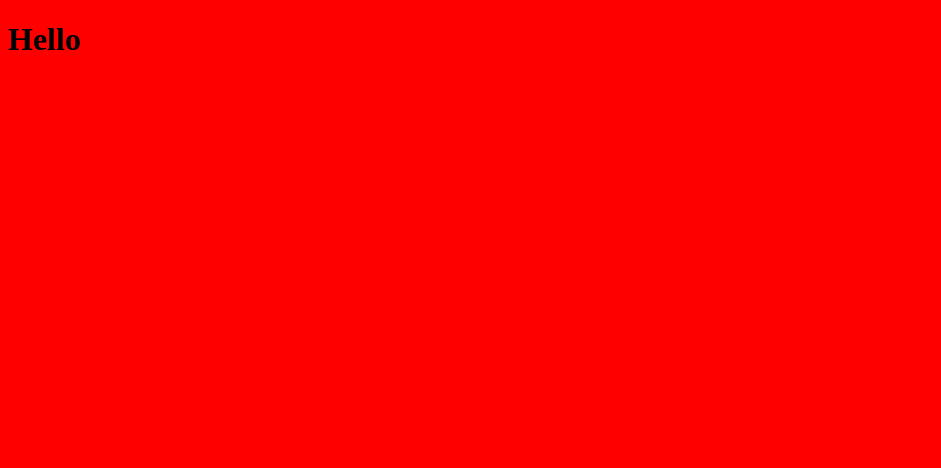
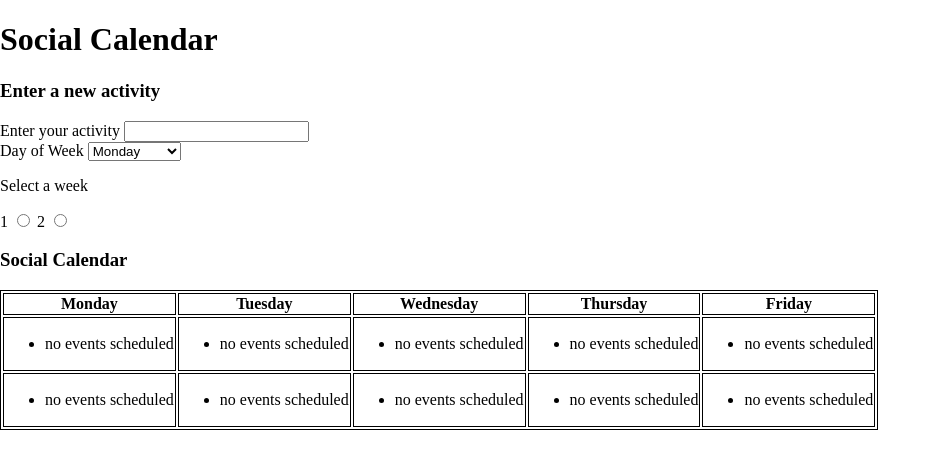
Before and after one commit to johnwdunn20/vanilla-dom-practice, a website: page client/home/index.html in a window 1280 px wide. Shown: the whole page, without its empty margins (0-941 px from the left). Drawn offline with Linux system fonts and the light colour scheme.

Commit message:
Added basic UI functionality

```diff
--- a/client/home/index.html
+++ b/client/home/index.html
@@ -8,7 +8,78 @@
   <title>Home</title>
 </head>
 <body>
-  <h1>Hello</h1>
-  <section id="section-1"></section>
+  <h1>Social Calendar</h1>
+  <section id="new-item">
+    <form action="#" id="new-activity">
+      <h3>Enter a new activity</h3>
+      <div>
+        <label type="label" for="activity" >Enter your activity</label>
+        <input type="text" name="activity">
+      </div>
+      <div>
+        <label type="label" for="day" >Day of Week</label>
+        <select name="day">
+          <option value="Monday">Monday</option>
+          <option value="Tuesday">Tuesday</option>
+          <option value="Wednesday">Wednesday</option>
+          <option value="Thursday">Thursday</option>
+          <option value="Friday">Friday</option>
+        </select>
+      </div>
+      <div>
+        <p>Select a week</p>
+        <label for="week-1-radio">1</label>
+        <input type="radio" name="week" id="week-1-radio" value="1">
+        <label for="week-2-radio">2</label>
+        <input type="radio" name="week" id="week-2-radio" value="2">
+      </div>
+    </form>
+  </section>
+  <section>
+    <h3>Social Calendar</h3>
+    <table>
+      <tr>
+        <th>Monday</th>
+        <th>Tuesday</th>
+        <th>Wednesday</th>
+        <th>Thursday</th>
+        <th>Friday</th>
+      </tr>
+      <tr id="week-1">
+        <td>
+          <ul></ul>
+        </td>
+        <td>
+          <ul></ul>
+        </td>
+        <td>
+          <ul></ul>
+        </td>
+        <td>
+          <ul></ul>
+        </td>
+        <td>
+          <ul></ul>
+        </td>
+      </tr>
+      <tr id="week-2">
+        <td>
+          <ul></ul>
+        </td>
+        <td>
+          <ul></ul>
+        </td>
+        <td>
+          <ul></ul>
+        </td>
+        <td>
+          <ul></ul>
+        </td>
+        <td>
+          <ul></ul>
+        </td>
+    </table>
+  </section>
+
 </body>
 </html>
--- a/client/home/script.js
+++ b/client/home/script.js
@@ -1,2 +1,24 @@
-const section = document.querySelector('#section-1');
-console.log(section);
+
+// Handle form submit
+document.querySelector('#new-activity').addEventListener('submit', (e => {
+  e.preventDefault();
+  const activity = e.target
+}))
+
+
+// Populate default values
+const addPlaceholder = (week) => {
+  for (const td of week.children) {
+    const li = document.createElement('li');
+    li.innerText = 'no events scheduled';
+    li.classList.add('placeholder')
+    console.log(td);
+    console.log(td.children[0]);
+    td.children[0].append(li);
+  }
+}
+
+const week1 = document.querySelector('#week-1');
+addPlaceholder(week1);
+const week2 = document.querySelector('#week-2');
+addPlaceholder(week2);
--- a/client/home/styles.css
+++ b/client/home/styles.css
@@ -1,3 +1,8 @@
 body {
-  background-color: red;
+  height: 100%;
+  margin: 0;
 }
+
+table, th, td {
+  border: 1px solid black;
+}
```
Also changed, not shown: client/login/index.html (+4 -4 lines), client/login/script.js (+13 -0 lines), server/server.js (+5 -6 lines).
